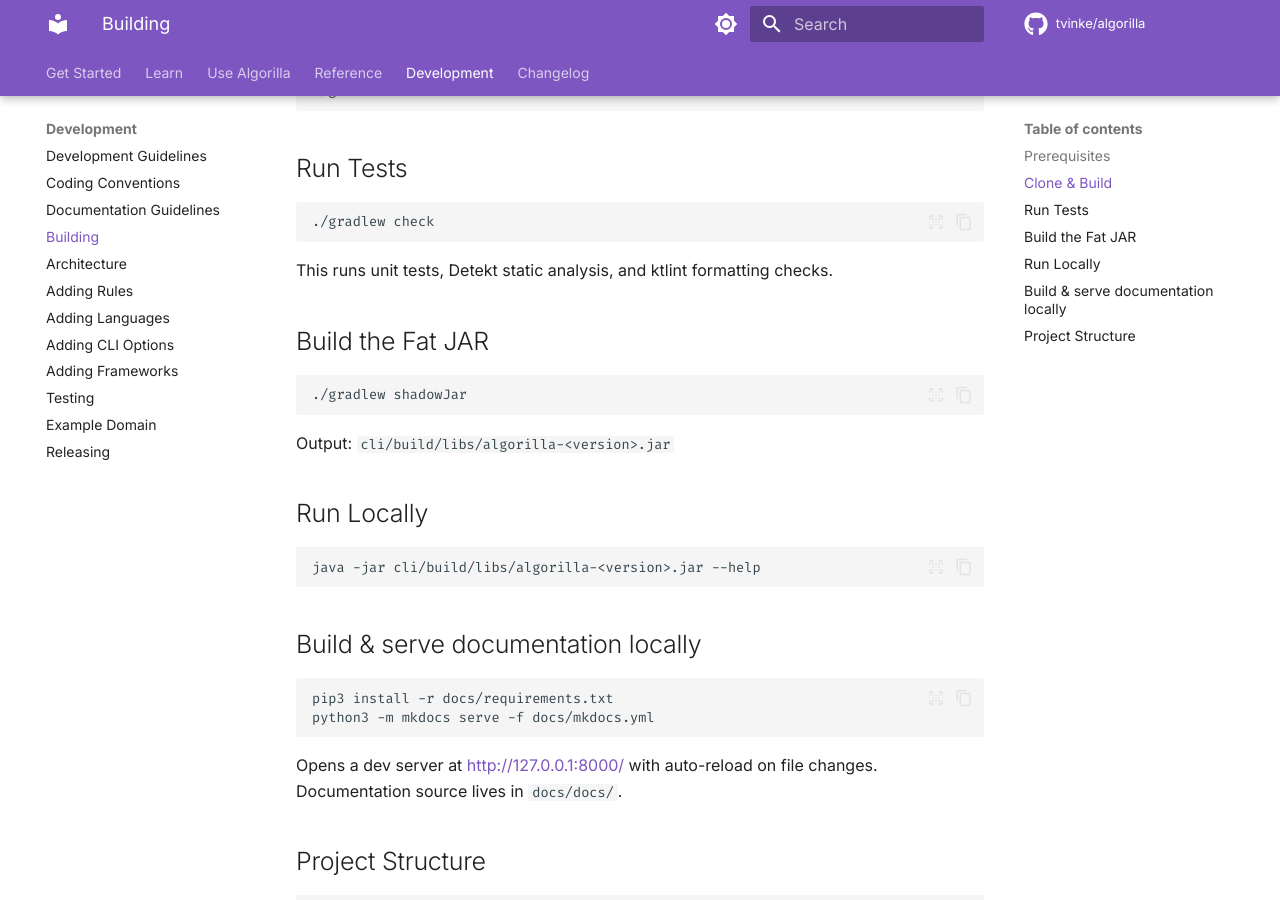
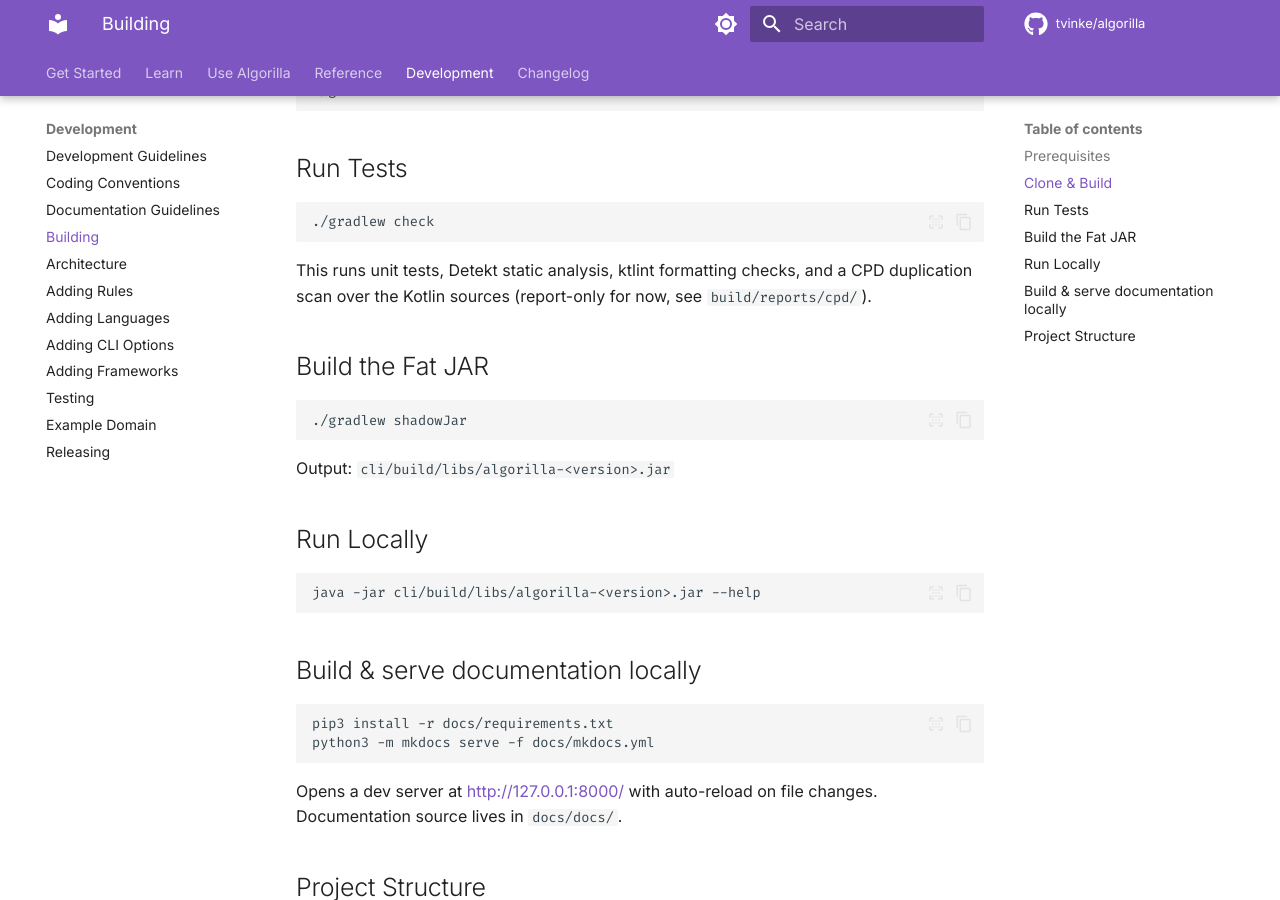
Before and after one commit to tvinke/algorilla, an MkDocs documentation site: the page built from docs/docs/developer/building.md, in a window 1280 px wide and 900 px high, scrolled down 396 px. Built offline with MkDocs 1.6.1 and Material for MkDocs 9.7.7, drawn with Linux system fonts in a browser that asks for light colours; comment, search, counter and statistics services are not loaded.

Commit message:
wire PMD's CPD into the build (de.aaschmid.cpd) (#164)
One cpdKotlin task covering every subproject's main Kotlin source -
PMD 7.27.0 to match the toolVersion mentioned in #135, minimumTokenCount
75 (same as the ad-hoc run in #131). No cpdJava task since the only Java
in the tree is ANTLR-generated (core/src/main/java), and lang-groovy/
lang-javascript are Kotlin implementations of those languages' parsers,
not real Groovy/JS source.

Two traps worth flagging since they're easy to reintroduce later: the
Kotlin Gradle plugin's "kotlin" SourceDirectorySet still lists
src/main/java among its srcDirs (registered there for joint
compilation), so an explicit `.matching { include("**/*.kt") }` does
the actual filtering rather than trusting CPD's own per-language file
discovery to skip it. And `ignoreFailures = true` only covers CPD's
"duplicates found" path - the tokenizer/analysis path is gated by a
separate `failOnError` that defaults to true, so that's set to false
too or the build would hard-fail the first time PMD's (younger) Kotlin
support tripped on something.

Ran it for real before deciding on ignoreFailures rather than assuming:
17 duplications came back, not zero. #133 (rules/builtin loop-scan
boilerplate, 8 files) is still open - turns out a few newer rule
classes share the same shape too, beyond what #133 originally listed.
And GroovyIRVisitor/JavaLanguageParser still share several visitor-
override bodies almost verbatim even after #132's fix extracted the
lower-level helpers underneath them. So ignoreFailures stays true for
now - report-only until that debt clears, not blocking from day one.

Docs (README, CONTRIBUTING, PR template, building/testing guides)
updated to mention cpd alongside detekt/ktlint in check/build.

````diff
--- a/docs/docs/developer/building.md
+++ b/docs/docs/developer/building.md
@@ -19,7 +19,8 @@ cd algorilla
 ./gradlew check
 ```
 
-This runs unit tests, Detekt static analysis, and ktlint formatting checks.
+This runs unit tests, Detekt static analysis, ktlint formatting checks, and a CPD
+duplication scan over the Kotlin sources (report-only for now, see `build/reports/cpd/`).
 
 ## Build the Fat JAR
 
````
Also changed, not shown: CONTRIBUTING.md (+4 -2 lines), docs/docs/developer/testing.md (+1 -1 lines), .github/pull_request_template.md, README.md, 1 other file.
